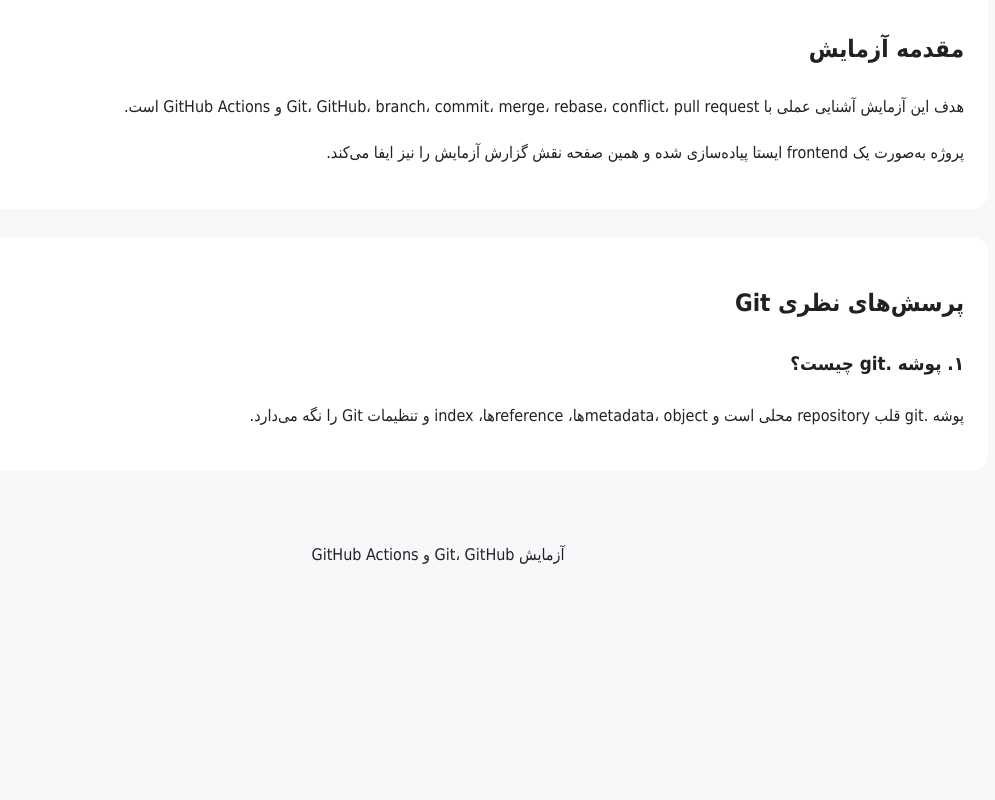
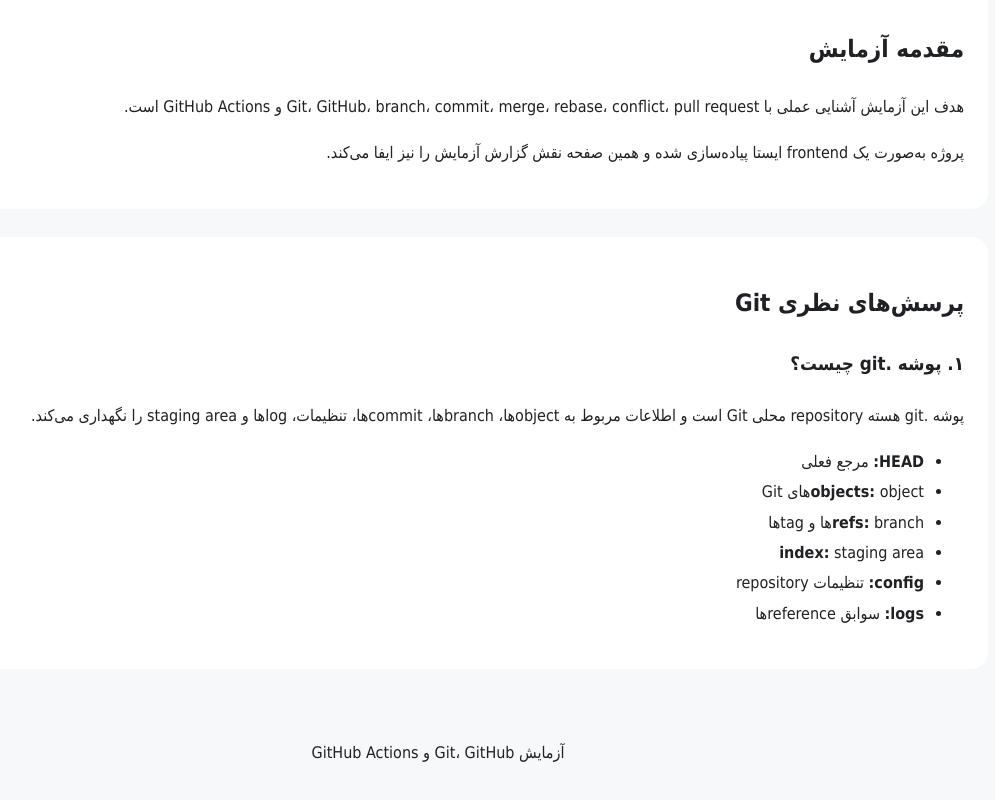
Before and after one commit to Keyhan-Hodaei/Software-Lab-HW-1, a plain HTML site: page index.html in a window 1280 px wide. Shown: the part 691-1491 px from the top of the page, without its empty margins (202-1197 px from the left). Before the commit the page ends 1302 px from the top, so only its background shows below. Drawn offline with Linux system fonts and the light colour scheme.

Commit message:
docs: explain git directory

```diff
--- a/index.html
+++ b/index.html
@@ -47,10 +47,21 @@
         <h2>پرسش‌های نظری Git</h2>
         <article>
             <h3>۱. پوشه .git چیست؟</h3>
+
             <p>
-            پوشه .git قلب repository محلی است و metadata،
-            objectها، referenceها، index و تنظیمات Git را نگه می‌دارد.
+                پوشه .git هسته repository محلی Git است و اطلاعات مربوط به
+                objectها، branchها، commitها، تنظیمات، logها و staging area
+                را نگهداری می‌کند.
             </p>
+
+            <ul>
+                <li><strong>HEAD:</strong> مرجع فعلی</li>
+                <li><strong>objects:</strong> objectهای Git</li>
+                <li><strong>refs:</strong> branchها و tagها</li>
+                <li><strong>index:</strong> staging area</li>
+                <li><strong>config:</strong> تنظیمات repository</li>
+                <li><strong>logs:</strong> سوابق referenceها</li>
+            </ul>
         </article>
     </section>
   </main>
```
